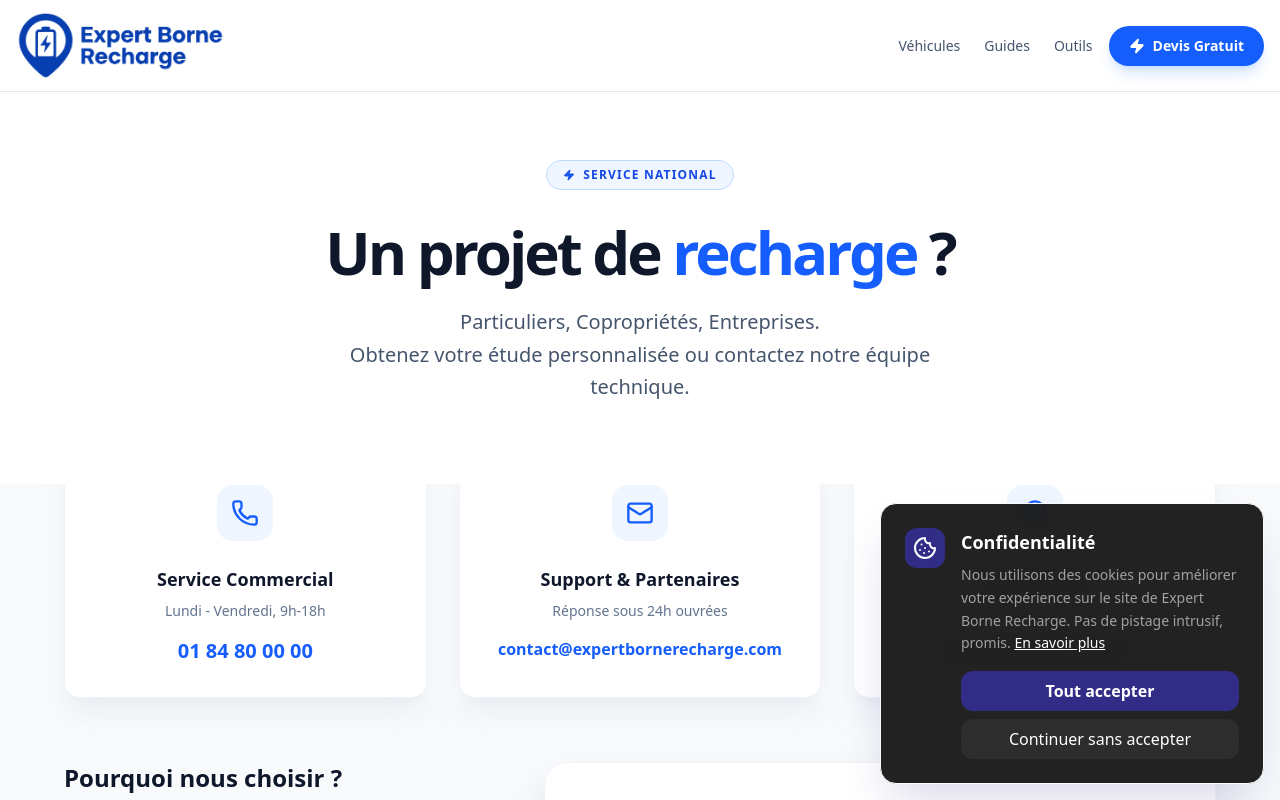
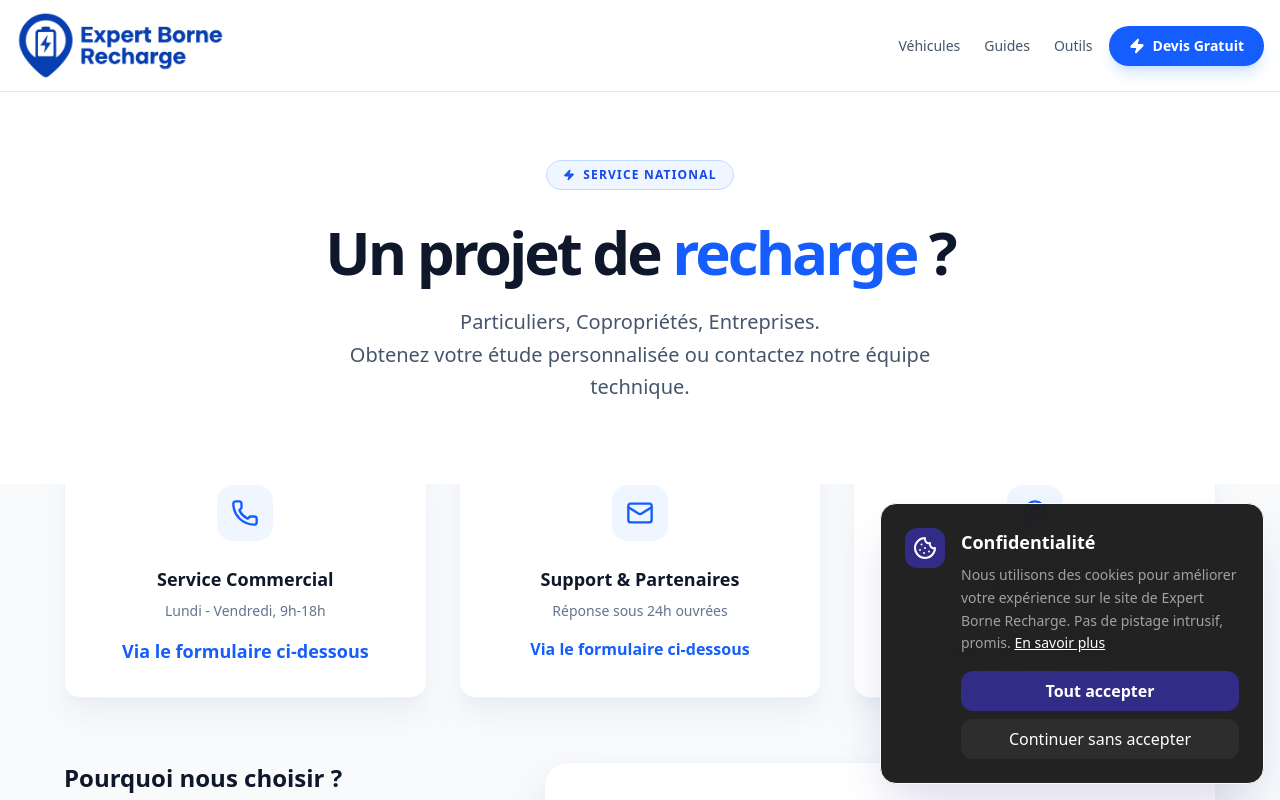
Before and after one commit to tuangiangluong-afk/expertbornerecharge, a Next.js app: page /home/contact in a window 1280 px wide. Shown: the top 800 px of the page. Built offline with nearby package versions, Linux system fonts and the light colour scheme.

Commit message:
fix: remove direct contact info and fix api log

```diff
--- a/src/app/api/contact/route.ts
+++ b/src/app/api/contact/route.ts
@@ -17,7 +17,7 @@ export async function POST(req: Request) {
         // If API Key is not set, we just log it (Simulated Mode)
         if (!process.env.RESEND_API_KEY) {
             console.log("⚠️ SIMULATION RESEND (No API Key found)");
-            console.log("To: compareandcash@gmail.com");
+            console.log("To: hello@expertbornerecharge.com");
             console.log(`Subject: [${city}] Nouveau message de ${name}`);
             console.log("Body:", message);
 
--- a/src/app/home/contact/page.tsx
+++ b/src/app/home/contact/page.tsx
@@ -41,7 +41,7 @@ export default function HubContactPage() {
                             </div>
                             <h3 className="font-bold text-slate-900 text-lg mb-2">Service Commercial</h3>
                             <p className="text-slate-500 text-sm mb-4">Lundi - Vendredi, 9h-18h</p>
-                            <a href="tel:0184800000" className="text-xl font-bold text-blue-600 hover:underline">01 84 80 00 00</a>
+                            <span className="text-lg font-bold text-blue-600">Via le formulaire ci-dessous</span>
                         </div>
 
                         {/* Card 2: Email */}
@@ -51,7 +51,7 @@ export default function HubContactPage() {
                             </div>
                             <h3 className="font-bold text-slate-900 text-lg mb-2">Support & Partenaires</h3>
                             <p className="text-slate-500 text-sm mb-4">Réponse sous 24h ouvrées</p>
-                            <a href="mailto:contact@expertbornerecharge.com" className="font-bold text-blue-600 hover:underline">contact@expertbornerecharge.com</a>
+                            <span className="font-bold text-blue-600">Via le formulaire ci-dessous</span>
                         </div>
 
                         {/* Card 3: Siege */}
--- a/src/components/LeadForm.tsx
+++ b/src/components/LeadForm.tsx
@@ -535,7 +535,8 @@ export default function LeadForm({
                     ) : (
                         <div className="w-full">
                             <button
-                                type="submit"
+                                type="button"
+                                onClick={handleSubmit}
                                 disabled={status === 'loading'}
                                 className={`
                                         w-full py-4 px-6 rounded-xl text-lg font-bold text-white shadow-xl transition-all
```
